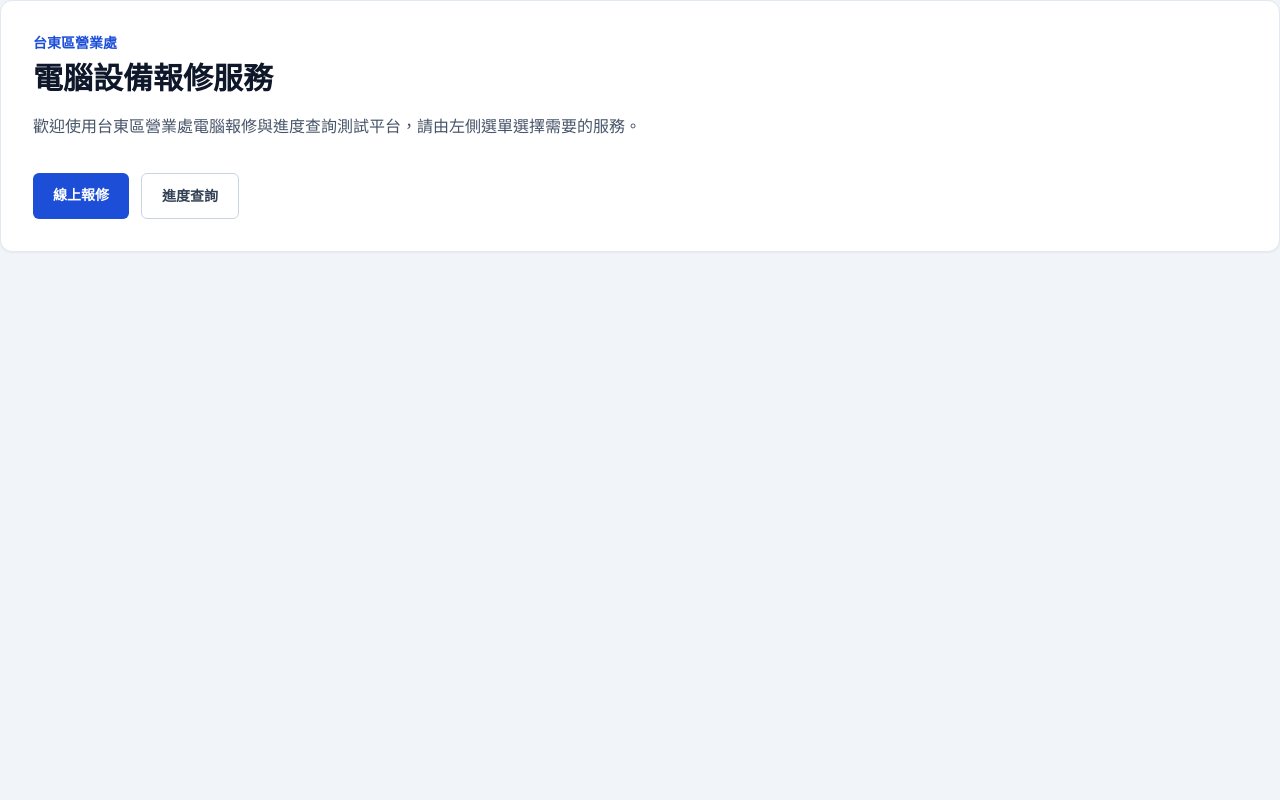
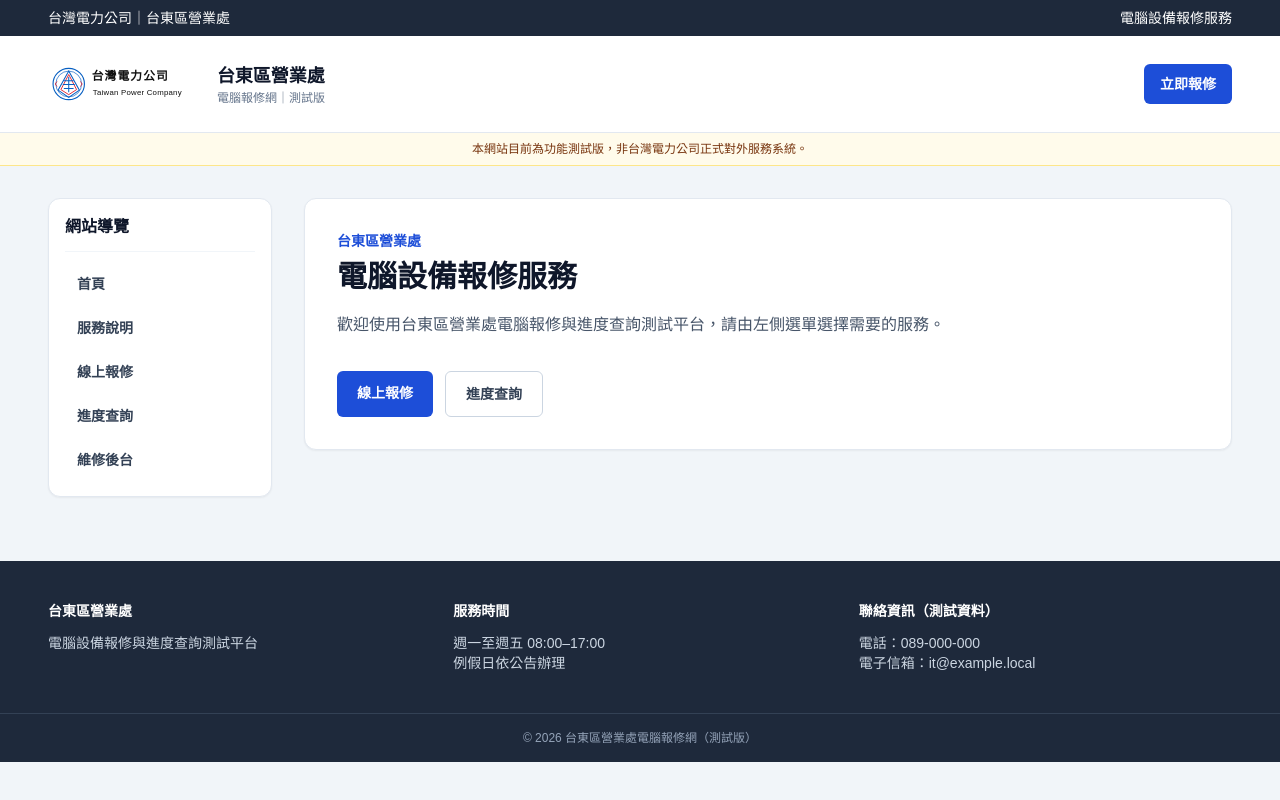
Before and after one commit to pomme520/my_web, a Next.js app: page / in a window 1280 px wide. Built offline with nearby package versions, Linux system fonts and the light colour scheme.

Commit message:
Add shared left navigation to all pages

```diff
--- a/app/layout.tsx
+++ b/app/layout.tsx
@@ -1,15 +1,35 @@
 import type { Metadata } from 'next';
 import './globals.css';
+import Link from 'next/link';
 
 export const metadata: Metadata = {
-  title: '台電台東區營業處電腦報修網（測試版）',
-  description: '台電台東區營業處電腦設備報修與進度查詢測試系統'
+  title: '台東區營業處電腦報修網（測試版）',
+  description: '台灣電力公司台東區營業處電腦設備報修與進度查詢測試系統'
 };
+
+const navigation = [
+  ['/', '首頁'],
+  ['/services', '服務說明'],
+  ['/booking', '線上報修'],
+  ['/tracking', '進度查詢'],
+  ['/staff', '維修後台']
+];
 
 export default function RootLayout({ children }: { children: React.ReactNode }) {
   return (
     <html lang="zh-Hant">
-      <body>{children}</body>
+      <body>
+        <div className="min-h-screen bg-slate-100 text-slate-800">
+          <div className="bg-slate-800 text-sm text-white"><div className="mx-auto flex max-w-7xl justify-between px-6 py-2 lg:px-12"><span>台灣電力公司｜台東區營業處</span><span>電腦設備報修服務</span></div></div>
+          <header className="border-b border-slate-200 bg-white"><div className="mx-auto flex max-w-7xl items-center justify-between gap-6 px-6 py-5 lg:px-12"><Link href="/" className="flex items-center gap-4"><img src="/tpc-logo.svg" alt="台灣電力公司 Taiwan Power Company" className="h-14 w-auto" /><span><span className="block text-lg font-black text-slate-900">台東區營業處</span><span className="block text-xs text-slate-500">電腦報修網｜測試版</span></span></Link><Link href="/booking" className="rounded-md bg-blue-700 px-4 py-2.5 text-sm font-bold text-white hover:bg-blue-800">立即報修</Link></div></header>
+          <div className="border-b border-amber-200 bg-amber-50"><div className="mx-auto max-w-7xl px-6 py-2 text-center text-xs text-amber-900 lg:px-12">本網站目前為功能測試版，非台灣電力公司正式對外服務系統。</div></div>
+          <div className="mx-auto flex max-w-7xl items-start gap-8 px-6 py-8 lg:px-12">
+            <aside className="sticky top-6 hidden w-56 shrink-0 rounded-xl border border-slate-200 bg-white p-4 shadow-sm md:block"><h2 className="mb-3 border-b border-slate-100 pb-3 font-bold text-slate-900">網站導覽</h2><nav aria-label="主要選單" className="space-y-1">{navigation.map(([href, label]) => <Link key={href} href={href} className="block rounded-lg px-3 py-2.5 text-sm font-semibold text-slate-700 hover:bg-blue-50 hover:text-blue-700">{label}</Link>)}</nav></aside>
+            <main className="min-w-0 flex-1">{children}</main>
+          </div>
+          <footer className="mt-8 bg-slate-800 text-slate-200"><div className="mx-auto grid max-w-7xl gap-8 px-6 py-10 text-sm md:grid-cols-3 lg:px-12"><div><h2 className="font-bold text-white">台東區營業處</h2><p className="mt-3 text-slate-300">電腦設備報修與進度查詢測試平台</p></div><div><h2 className="font-bold text-white">服務時間</h2><p className="mt-3 text-slate-300">週一至週五 08:00–17:00<br />例假日依公告辦理</p></div><div><h2 className="font-bold text-white">聯絡資訊（測試資料）</h2><p className="mt-3 text-slate-300">電話：089-000-000<br />電子信箱：it@example.local</p></div></div><div className="border-t border-slate-700 py-4 text-center text-xs text-slate-400">© 2026 台東區營業處電腦報修網（測試版）</div></footer>
+        </div>
+      </body>
     </html>
   );
 }
```
